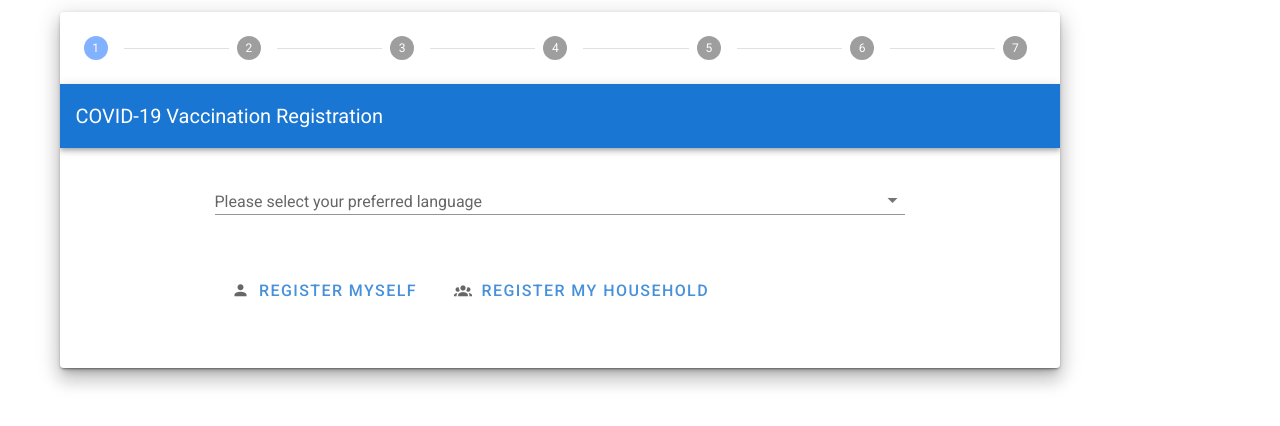
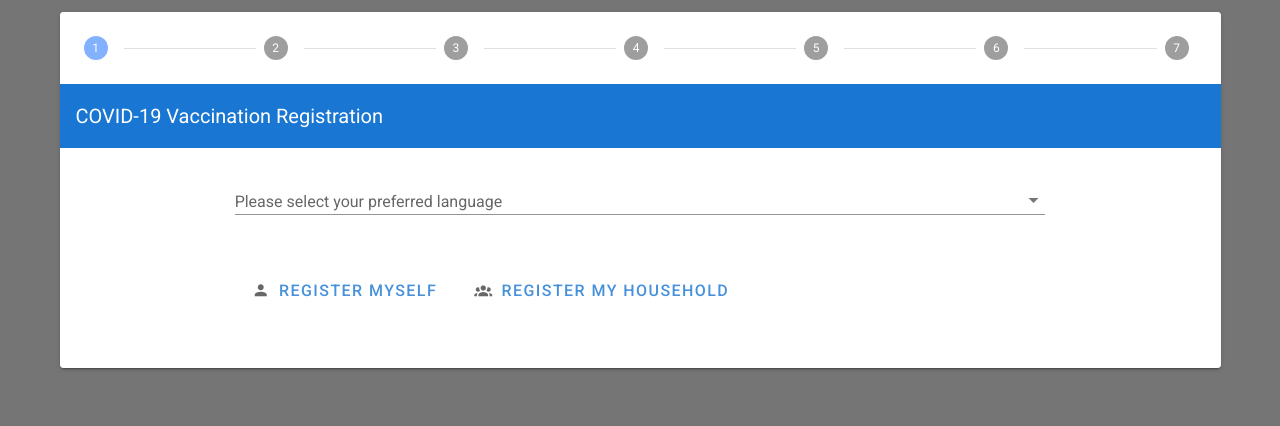
Before and after one commit to david-fraley/MassVaccinationSystem, a Vue app in the folder PatientRegistrationApp/: page / in a window 1280 px wide. Shown: the top 426 px of the page. Built offline with nearby package versions, Linux system fonts and the light colour scheme.

Commit message:
Update App.vue to minimize shadow/border.  Added background color (for now) to experiment with adding contrast.

```diff
--- a/PatientRegistrationApp/src/App.vue
+++ b/PatientRegistrationApp/src/App.vue
@@ -1,11 +1,11 @@
 <template>
-  <v-app id="Patient-registration">
+  <v-app id="Patient-registration" style="background: #757575">
     <v-main>
 		<v-container>
-			<v-card class="elevation-12" min-width="400" max-width="1000">
+			<v-card flat>
 				<v-stepper v-model="page">
 					<!-- v-stepper-header is the progress bar along the top of the page -->
-					<v-stepper-header>
+					<v-stepper-header flat>
 						<template v-for="n in getNumberOfSteps()">
 							<v-stepper-step
 								:key="`${n}-step`"
@@ -22,7 +22,7 @@
 						</template>
 					</v-stepper-header>
 
-					<v-toolbar color="primary" dark>
+					<v-toolbar flat color="primary" dark>
 						<!-- We could make the following toolbar dynamic, but for now I just have one title (defined at the end of this file)-->
 						<v-toolbar-title>{{title}}</v-toolbar-title>
 					</v-toolbar>
```
